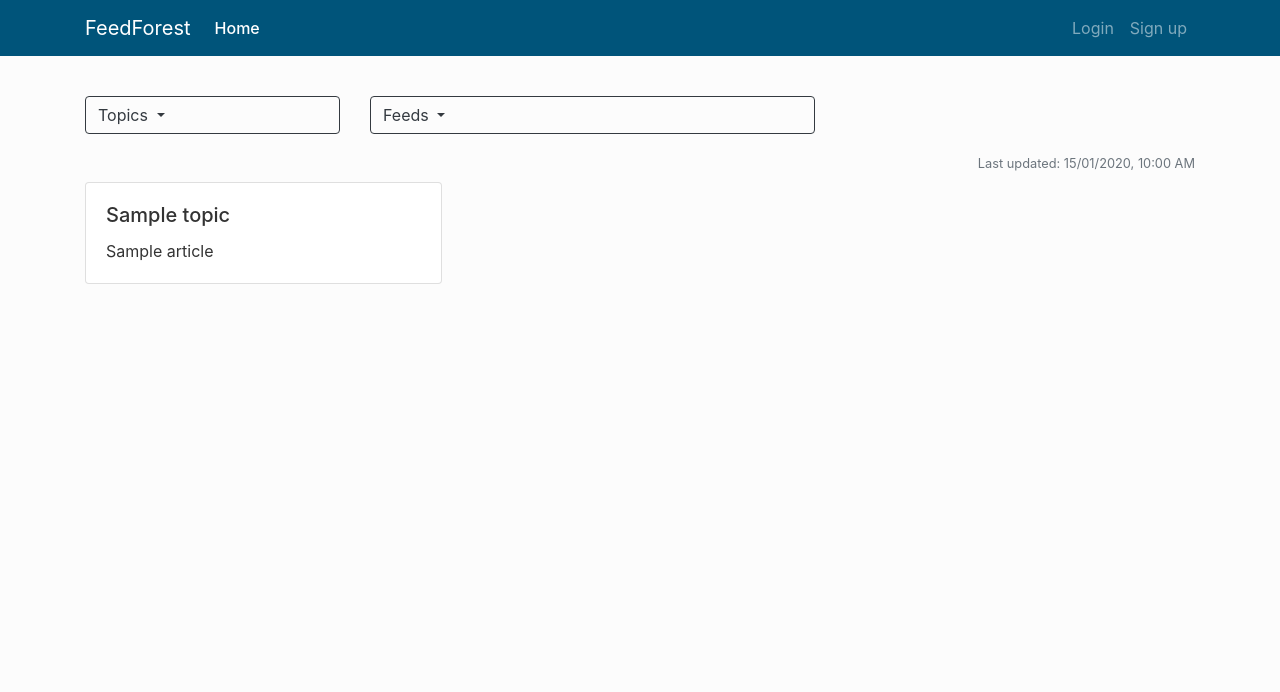
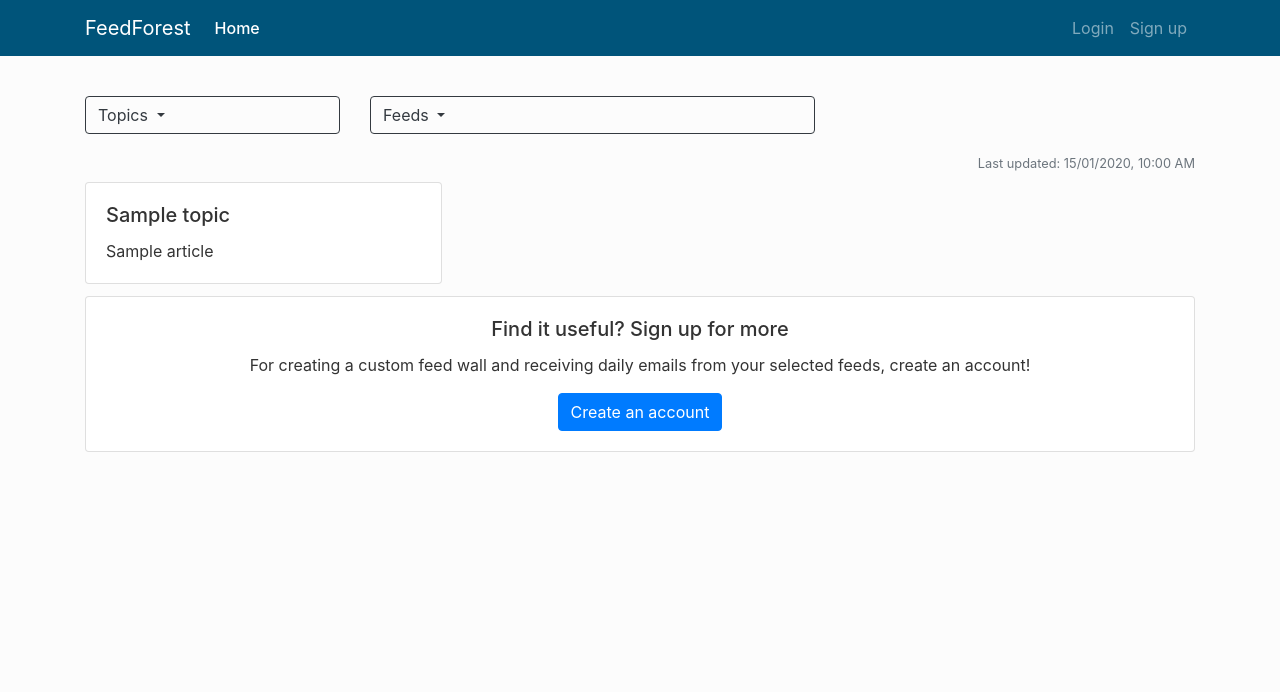
Before and after one commit to Ak5cel/feedforest, a Flask app: page / in a window 1280 px wide. Shown: the top 692 px of the page. Run offline with Flask 2, Linux system fonts and the light colour scheme; tables that the repository leaves empty hold one stand-in row (values such as "Sample post"); some libraries are stand-ins or nearby versions.

Commit message:
Add sign up banner to home page

```diff
--- a/src/templates/home.html
+++ b/src/templates/home.html
@@ -99,5 +99,20 @@
 		{% endfor %}
 		</div>
 	</div>
-
+	{% if not current_user.is_authenticated %}
+		<div class="col-12 mb-3">
+			<div class="card text-center">
+				<div class="card-body">
+					<h5 class="card-title">
+						Find it useful? Sign up for more
+					</h5>
+					<p class="card-text">
+						For creating a custom feed wall and receiving daily emails from your selected feeds,
+						create an account!
+					</p>
+					<a href="#" class="btn btn-primary">Create an account</a>
+				</div>
+			</div>
+		</div>
+	{% endif %}
 {% endblock content %}
```
